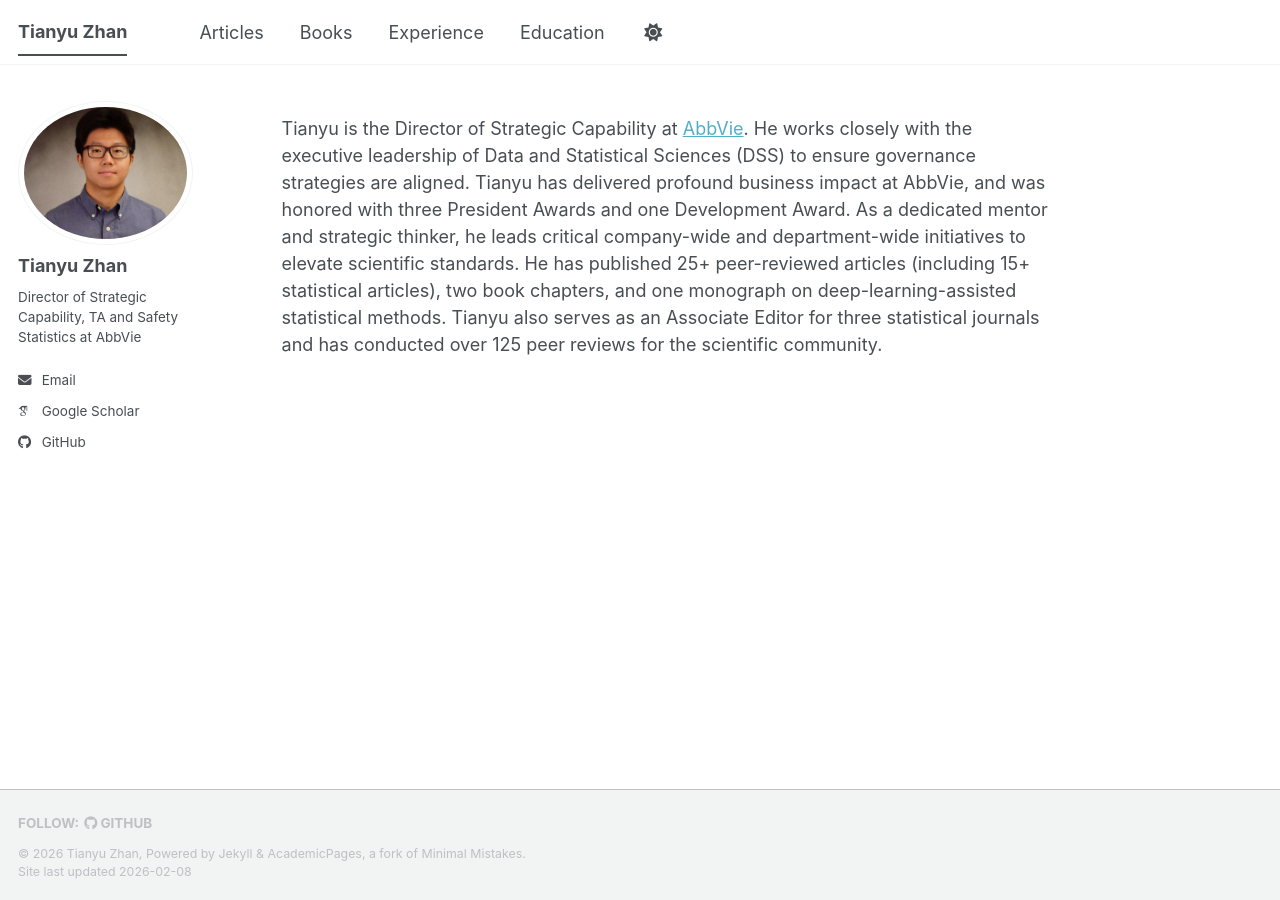
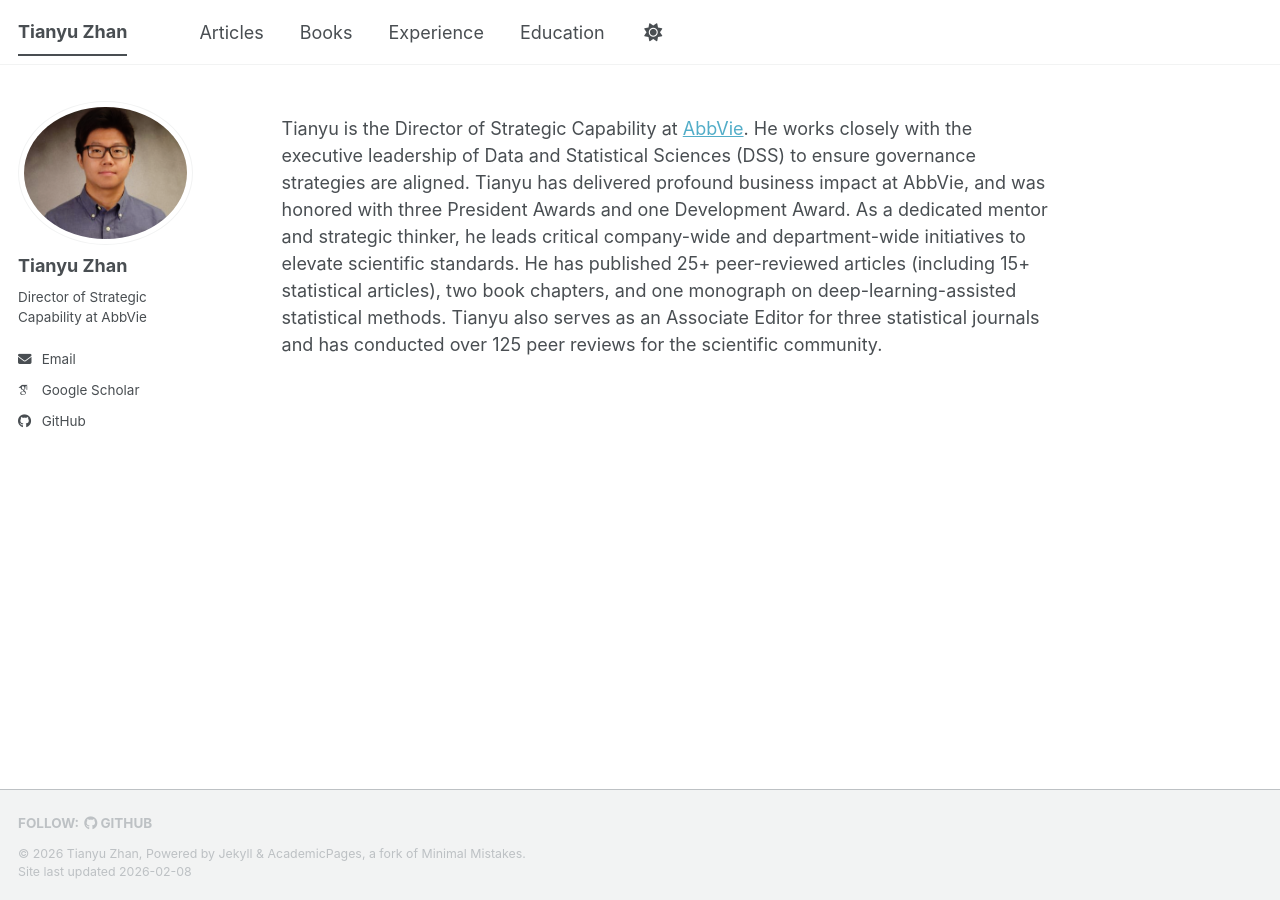
Before and after one commit to tian-yu-zhan/tian-yu-zhan.github.io, a Jekyll site: the page built from _pages/about.md, in a window 1280 px wide. Built offline with Jekyll 4.4.1, drawn with Linux system fonts in a browser that asks for light colours; some web fonts are replaced; a script bundle is joined from its source files by our own code; library files that are not in the unit come from our copies.

Commit message:
Update _config.yml

```diff
--- a/_config.yml
+++ b/_config.yml
@@ -26,7 +26,7 @@ author:
   avatar           : "Tianyu_Zhan.png"
   name             : "Tianyu Zhan"
   pronouns         : # example: "he/his"
-  bio              : "Director of Strategic Capability, TA and Safety Statistics at AbbVie"
+  bio              : "Director of Strategic Capability at AbbVie"
   location         :
   employer         :
   uri              : # URL
```
